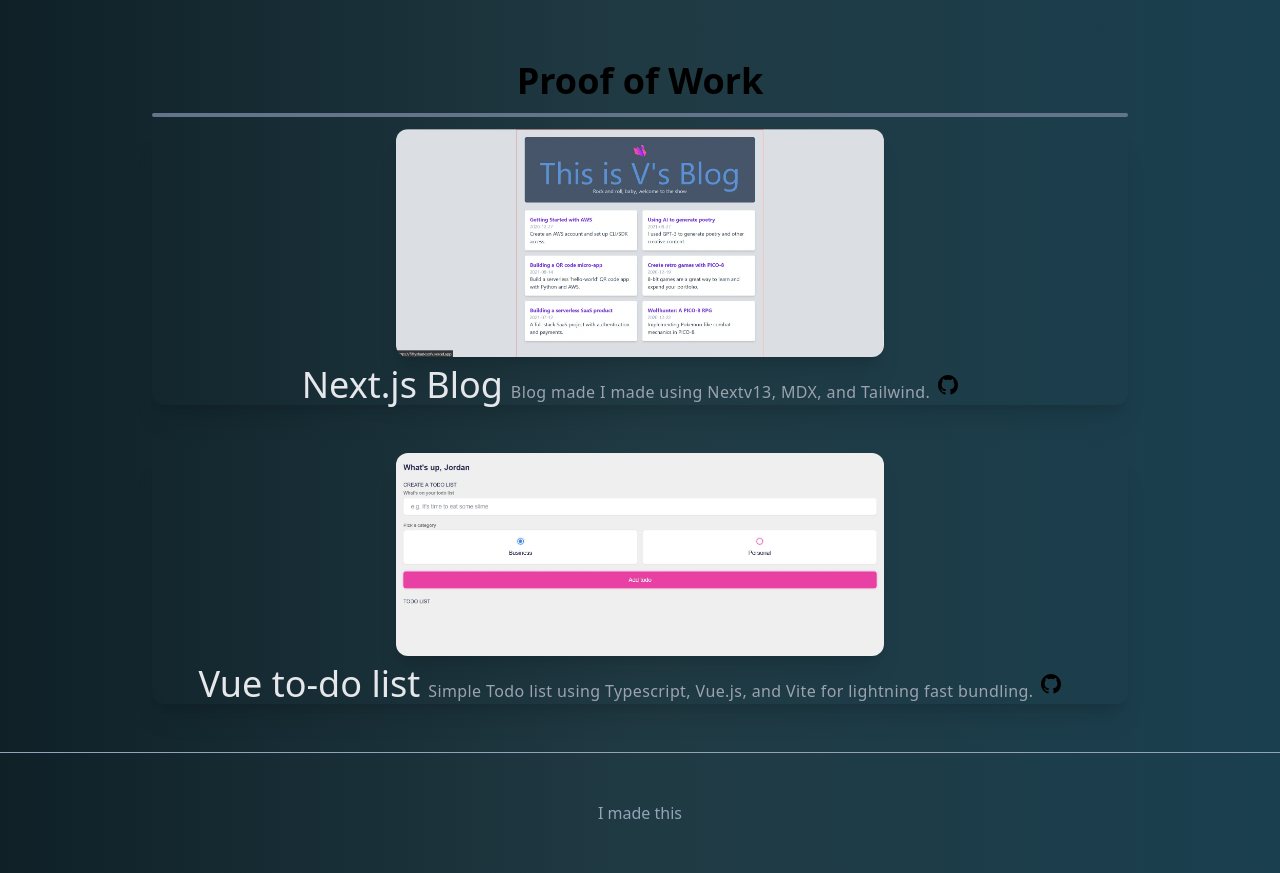
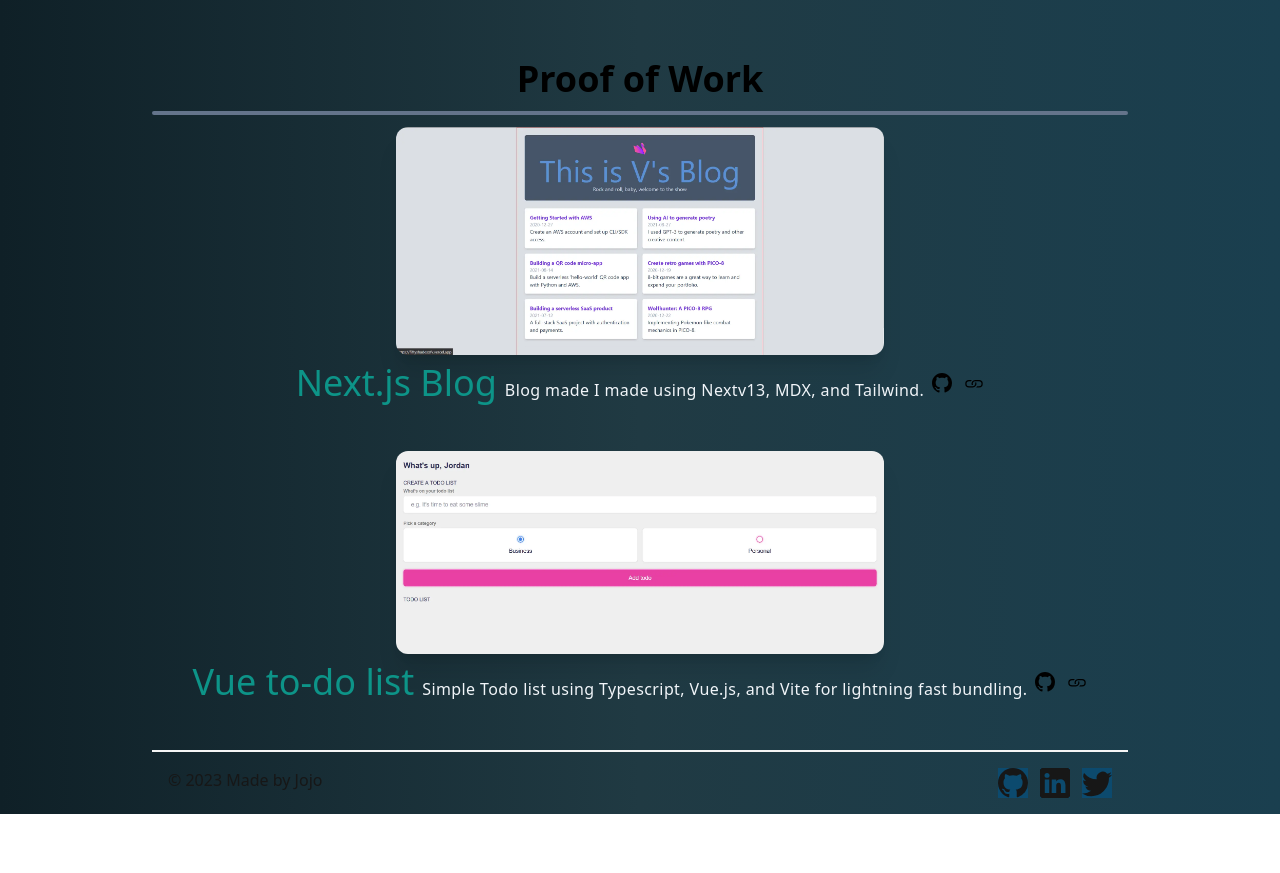
Before and after one commit to Vintagejojo/newportfolio23, a Next.js app: page / in a window 1280 px wide. Shown: the part 1240-2113 px from the top of the page. After the commit the page ends 2054 px from the top, so only its background shows below. Built offline with nearby package versions, Linux system fonts and the light colour scheme.

Commit message:
Footer finishing
See above :)

```diff
--- a/app/head.jsx
+++ b/app/head.jsx
@@ -3,9 +3,9 @@
 export default function Head() {
     return (
         <>
-            <title>Jojo's Blog</title>
+            <title>Jojo' Bizarre Portfolio</title>
             <meta content="width=device-width, initial-scale=1" name="viewport" />
-            <link rel="icon" href="" />
+            <link rel="icon" href="/public/favicon.ico" />
         </>
     )
 }
--- a/app/layout.jsx
+++ b/app/layout.jsx
@@ -1,15 +1,9 @@
 import './globals.css'
+import Footer from '@/components/Footer'
 
 
 export default function RootLayout({ children }) {
 
-  const footer = (
-    <footer>
-      <div className="border-t border-slate-400 mt-12 py-12 text-center text-slate-400">
-        <h3>I made this</h3>
-      </div>
-    </footer>
-  );
 
   return (
     //All content here will show on every page
@@ -18,8 +12,8 @@ export default function RootLayout({ children }) {
       <head />
       <body>
         {children}
+        <Footer />
       </body>
-      {footer}
     </html>
   )
 }
--- a/components/AboutMe.jsx
+++ b/components/AboutMe.jsx
@@ -1,6 +1,5 @@
 import React from "react";
 import { motion } from "framer-motion"
-import Image from "next/image";
 
 const stats = [
     {stat: "HTML"},
@@ -47,7 +46,7 @@ export default function AboutMe() {
                     </div>
                     {/* second section dive below */}
 
-                    <div className="border border-dotted sm:w-1/2 md:w-full">
+                    <div className="sm:w-1/2 md:w-full">
                     <h2 className=" text-2xl font-bold mb-8 sm:mb-4 text-center">
                             Skills
                     </h2>
--- /dev/null
+++ b/components/Footer.jsx
@@ -0,0 +1,33 @@
+import React from "react";
+import {BsGithub, BsLinkedin, BsTwitter} from "react-icons/bs";
+
+export default function Footer() {
+    return (
+       <footer className="mx-auto max-w-3xl px-4 sm:px-6 md:max-w-5xl">
+            <hr className="w-full h-0.5 mx-auto mt-8 bg-neutral-100 border-0"/>
+            <div className="mx-auto p-4 flex flex-col text-center text-neutral-900 md:flex-row md:justify-between">
+                <div>© 2023 Made by Jojo</div>
+                <div className="flex flex-row items-center justify-center space-x-3">
+                    <a href="https://github.com/Vintagejojo" rel="nonreferrer" target="_blank">
+                        <BsGithub
+                         className="hover:translate-y-1 transition-transform cursor-pointer bg-sky-900"
+                         size={30}
+                        />
+                    </a>
+                    <a href="https://www.linkedin.com/in/jordan-roland-28a28359" rel="nonreferrer" target="_blank">
+                        <BsLinkedin
+                         className="hover:translate-y-1 transition-transform cursor-pointer bg-sky-900"
+                         size={30}
+                        />
+                    </a>
+                    <a href="https://twitter.com/rusticjojo?t=lwDfeH_YsB_o3rTeqWfegQ&s=09" rel="nonreferrer" target="_blank">
+                        <BsTwitter
+                         className="hover:translate-y-1 transition-transform cursor-pointer bg-sky-900"
+                         size={30}
+                        />
+                    </a>
+                </div>
+            </div>
+       </footer>
+    )
+}
--- a/components/Projects.jsx
+++ b/components/Projects.jsx
@@ -1,7 +1,7 @@
 import React from "react";
 import Image from "next/image";
 import Link from "next/link";
-import { BsGithub, BsArrowUpRightSquare } from "react-icons/bs"
+import { BsGithub, BsLink } from "react-icons/bs"
 
 const projects = [
     {
@@ -18,6 +18,7 @@ const projects = [
         github: "https://github.com/Vintagejojo/vuetodo",
         link: "https://shimmering-raindrop-68cbcc.netlify.app/"
     }
+
 ]
 
 export default function Projects() {
@@ -30,33 +31,39 @@ export default function Projects() {
             {projects.map((project, idx)=> {
                 return (
                     <div key={idx}>
-                        <div className="flex flex-col items-center sm:w-1/2 md:w-full md:mb-12 w-500 h-500 rounded-xl shadow-xl hover:opacity-80">
+                        <div className="flex flex-col items-center sm:w-1/2 md:w-full md:mb-12 w-500 h-500 ">
                             <div className="md:w-1/2">
                                 <Image
                                 src={project.image}
                                 alt="picture of my project"
                                 height={1000}
                                 width={1000}
-                                className="rounded-xl shadow-xl"
+                                className="rounded-xl shadow-xl hover:opacity-80"
                                 />
                             </div>
                             {/* paragraph section below */}
                             <div className="mt-4 md:mt-2 flex flex-col md:flex-row md:items-center md:justify-between">
                                 <p>
-                                    <span className="text-xl md:text-2xl xl:text-4xl text-gray-200 clashd block md:inline mt-2 mr-2">{project.name}
+                                    <span className="text-xl md:text-2xl xl:text-4xl text-teal-600 clashd block md:inline mt-2 mr-2">{project.name}
                                     </span>
-                                    <span className="text-gray-400 tracking-wide text-sm md:text-base xl:text-desc mt-4 mr-2">
+                                    <span className="text-slate-100 tracking-wide text-sm md:text-base xl:text-desc mt-4 mr-2">
                                         {project.description}
                                     </span>
                                 </p>
                                 {/* icon below */}
-                                <div className="flex items-center justify-end space-x-5 mt-3 md:mt-0">
+                                <div className="flex items-center justify-end space-x-3 mt-3 md:mt-0">
                                     <Link href={project.github} target="_blank">
                                         <BsGithub
                                         size={20}
+                                        className="hover:translate-y-1 hover:opacity-80 cursor-pointer"
                                         />
                                     </Link>
-                                    <Link href={project.link} target="_blank"></Link>
+                                    <Link href={project.link} target="_blank">
+                                        <BsLink
+                                        size={20}
+                                        className="hover:translate-y-1 hover:opacity-80 cursor-pointer"
+                                        />
+                                    </Link>
                                 </div>
                             </div>
                         </div>
```
Also changed, not shown: 1 other file (tests, documents, lock files or other folders).
